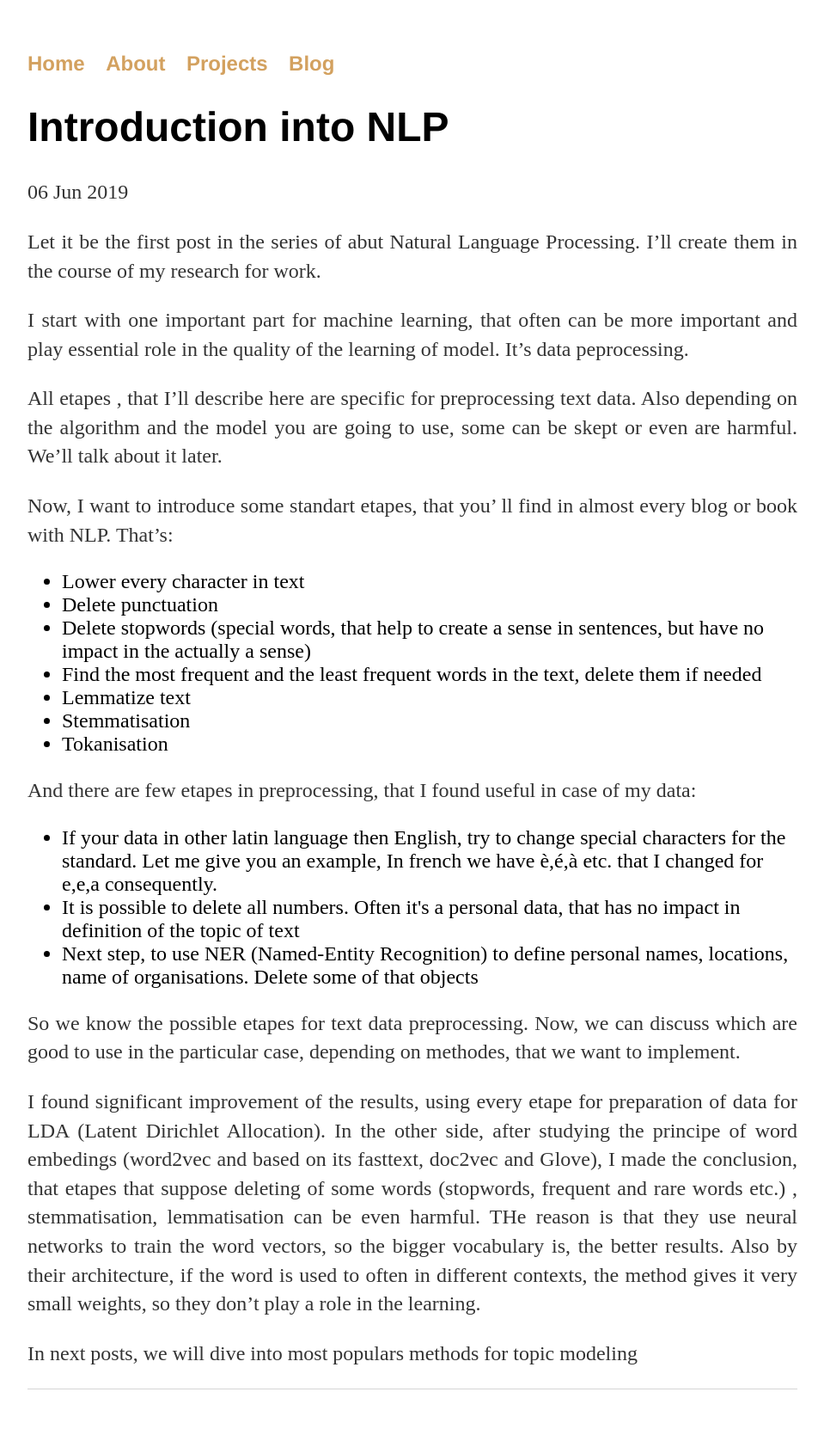
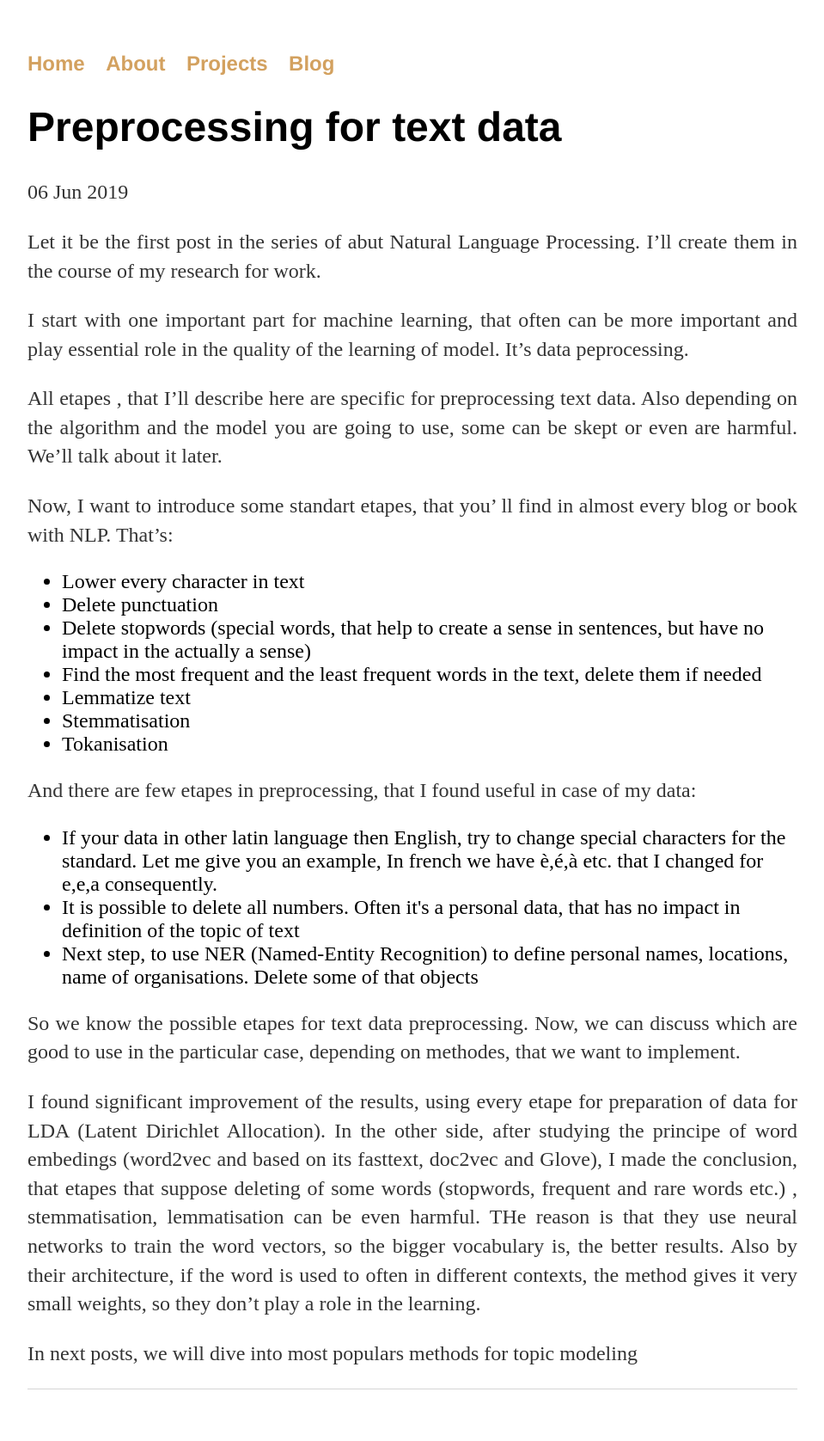
Before and after one commit to NikaChe/nikache.github.io, a Jekyll site: the page built from _posts/2019-06-06-Preprocessing-for-text-data.md, in a window 1280 px wide. Shown: the whole page at 86% size, without its empty margins (160-1119 px from the left). Built offline with Jekyll 4.4.1, drawn with Linux system fonts in a browser that asks for light colours.

Commit message:
Update and rename 2019-06-06-Introduction-into-NLP.md to 2019-06-06-Preprocessing-for-text-data.md

```diff
--- a/_posts/2019-06-06-Introduction-into-NLP.md
+++ b/_posts/2019-06-06-Preprocessing-for-text-data.md
@@ -1,6 +1,6 @@
 ---
 layout: post
-title: "Introduction into NLP"
+title: "Preprocessing for text data"
 date: 2019-06-06
 ---
 
```
